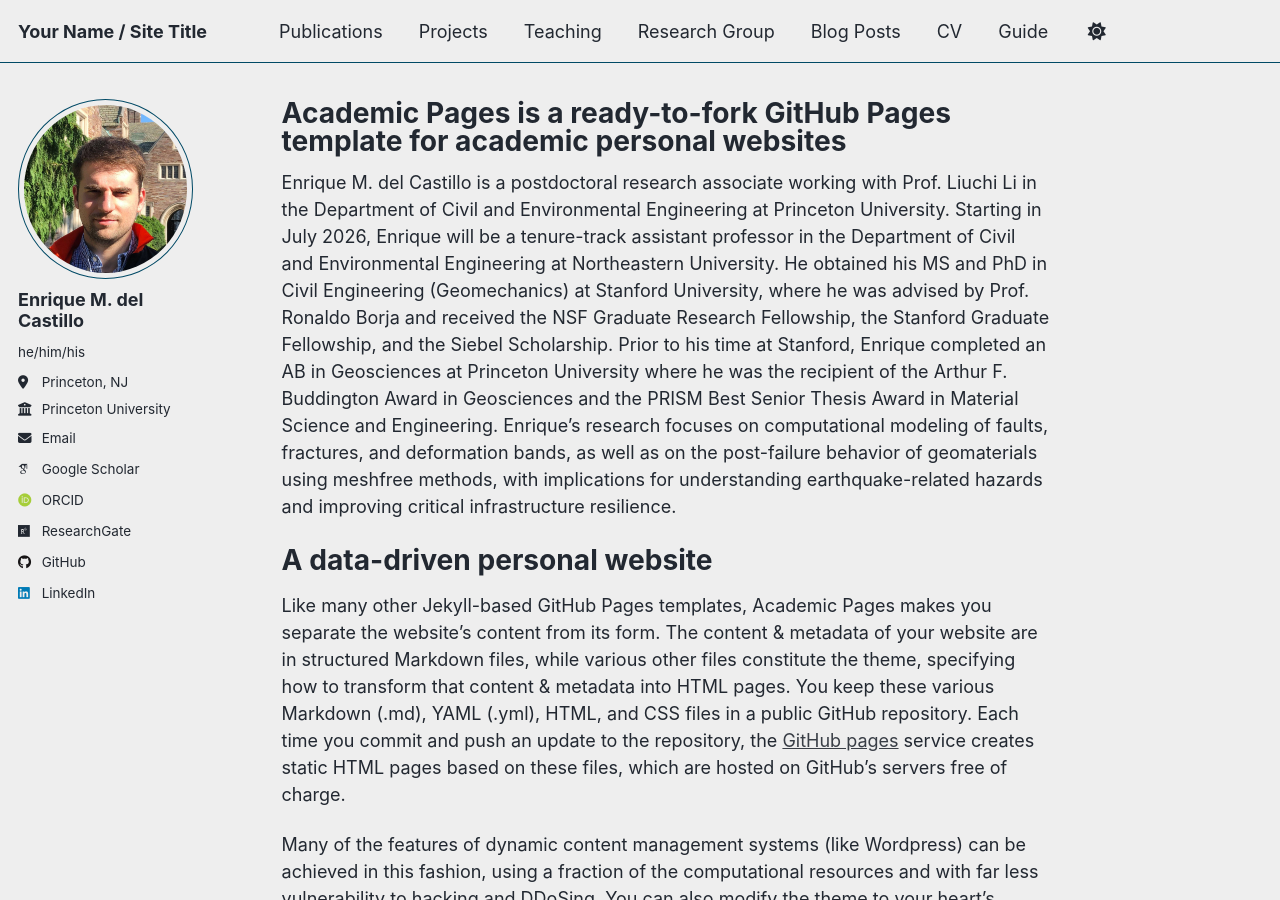
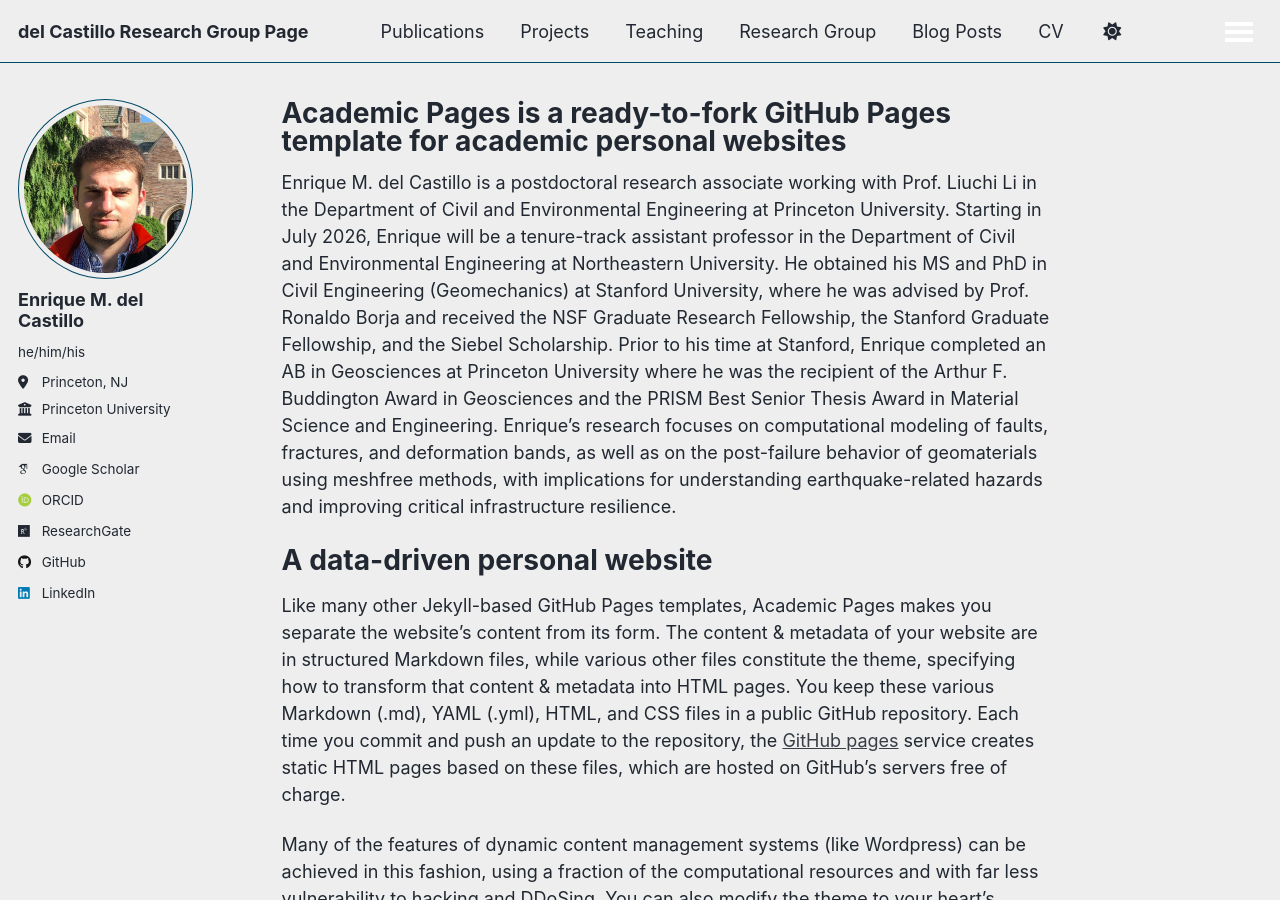
Before and after one commit to emdc19/emdcwebsite, a Jekyll site: the page built from _pages/about.md, in a window 1280 px wide and 900 px high. Built offline with Jekyll 4.4.1, drawn with Linux system fonts in a browser that asks for light colours; some web fonts are replaced; a script that is not in the unit is left out.

Commit message:
Update _config.yml

```diff
--- a/_config.yml
+++ b/_config.yml
@@ -9,7 +9,7 @@
 # Basic Site Settings
 locale                   : "en-US"
 site_theme               : "air" # Currently available options are "default", "air"
-title                    : "Your Name / Site Title"
+title                    : "del Castillo Research Group Page"
 title_separator          : "-"
 name                     : &name "Enrique M. del Castillo"
 description              : &description "Your Name's academic portfolio"   # Update this with a general description of your site, this is the default if not overridden by a page
```
